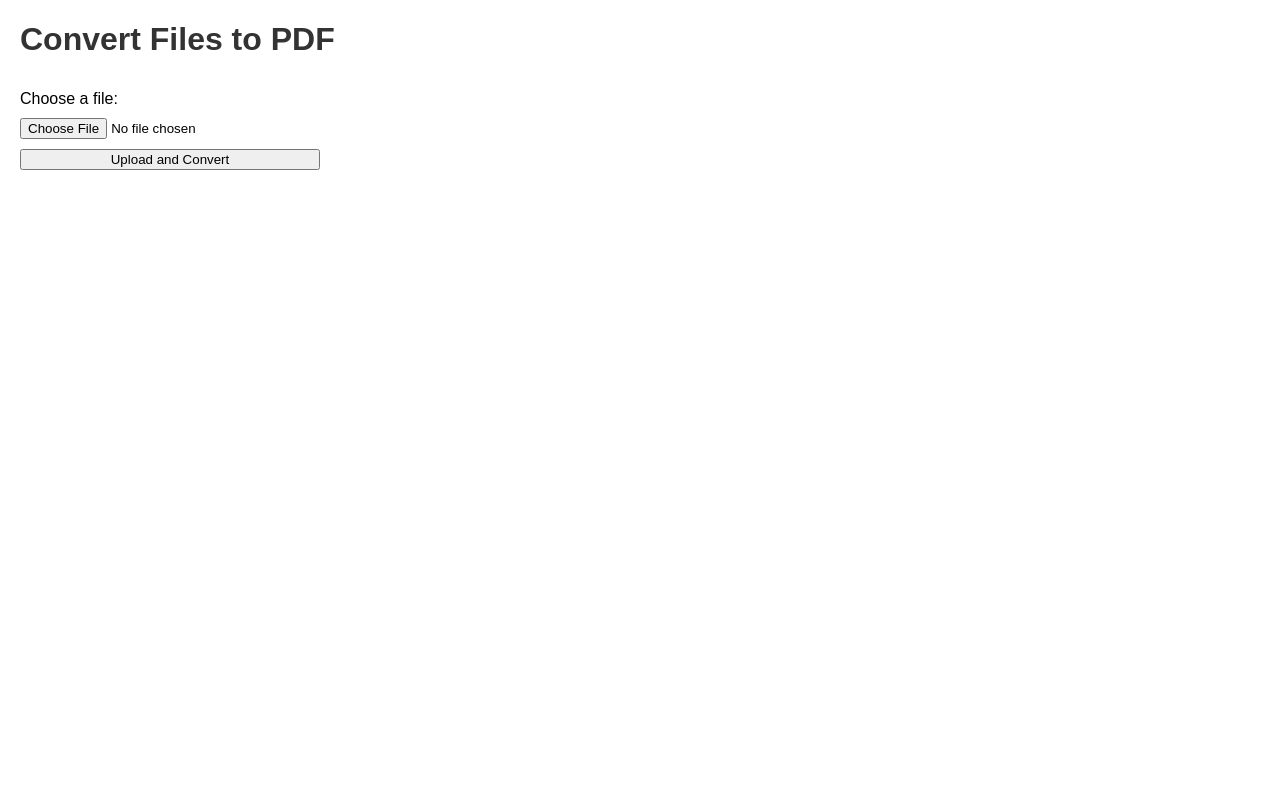
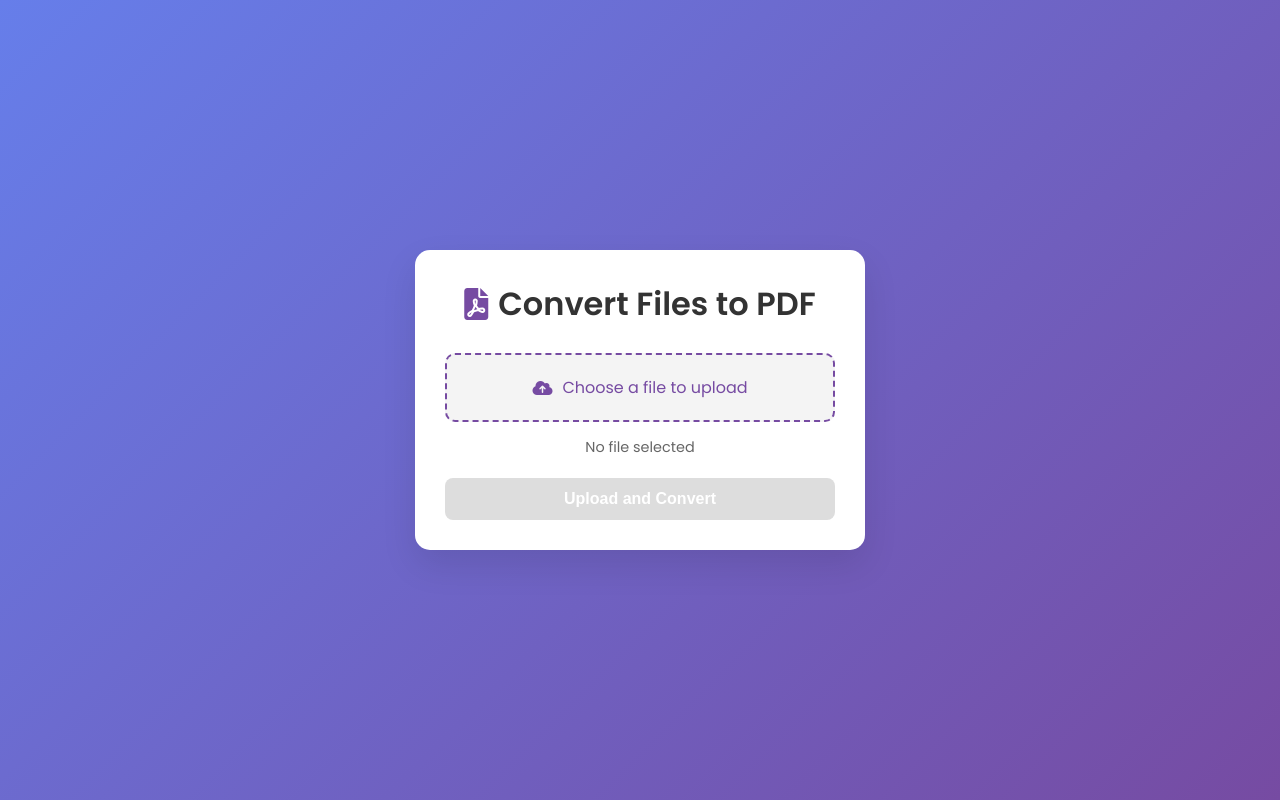
Before and after one commit to jigmetdadul/DocToPdfConverter, a Flask app: page / in a window 1280 px wide. Run offline with Flask 3, Linux system fonts and the light colour scheme.

Commit message:
made some UI enhancements

```diff
--- a/static/styles.css
+++ /dev/null
@@ -1,18 +0,0 @@
-body {
-    font-family: Arial, sans-serif;
-    margin: 20px;
-}
-
-h1 {
-    color: #333;
-}
-
-form {
-    display: flex;
-    flex-direction: column;
-    max-width: 300px;
-}
-
-label, button {
-    margin: 10px 0;
-}
--- a/templates/index.html
+++ b/templates/index.html
@@ -1,17 +1,146 @@
+
 <!DOCTYPE html>
 <html lang="en">
 <head>
     <meta charset="UTF-8">
     <meta name="viewport" content="width=device-width, initial-scale=1.0">
     <title>File to PDF Converter</title>
-    <link rel="stylesheet" href="/static/styles.css">
+    <link href="https://cdnjs.cloudflare.com/ajax/libs/font-awesome/6.0.0-beta3/css/all.min.css" rel="stylesheet">
+    <style>
+        @import url('https://fonts.googleapis.com/css2?family=Poppins:wght@300;400;600&display=swap');
+
+        * {
+            margin: 0;
+            padding: 0;
+            box-sizing: border-box;
+        }
+
+        body {
+            font-family: 'Poppins', sans-serif;
+            background: linear-gradient(135deg, #667eea 0%, #764ba2 100%);
+            min-height: 100vh;
+            display: flex;
+            align-items: center;
+            justify-content: center;
+            padding: 20px;
+        }
+
+        .container {
+            background: white;
+            border-radius: 15px;
+            box-shadow: 0 15px 35px rgba(0,0,0,0.1);
+            width: 100%;
+            max-width: 450px;
+            padding: 30px;
+            text-align: center;
+            transition: transform 0.3s ease;
+        }
+
+        .container:hover {
+            transform: translateY(-10px);
+        }
+
+        h1 {
+            color: #333;
+            margin-bottom: 25px;
+            font-weight: 600;
+            display: flex;
+            align-items: center;
+            justify-content: center;
+            gap: 10px;
+        }
+
+        h1 i {
+            color: #764ba2;
+        }
+
+        .file-input-wrapper {
+            position: relative;
+            margin-bottom: 20px;
+        }
+
+        .file-input {
+            display: none;
+        }
+
+        .file-input-label {
+            background: #f4f4f4;
+            border: 2px dashed #764ba2;
+            color: #764ba2;
+            padding: 20px;
+            border-radius: 10px;
+            cursor: pointer;
+            transition: all 0.3s ease;
+            display: flex;
+            align-items: center;
+            justify-content: center;
+            gap: 10px;
+        }
+
+        .file-input-label:hover {
+            background: #f0e6f4;
+        }
+
+        .file-preview {
+            margin-top: 15px;
+            font-size: 0.9em;
+            color: #666;
+        }
+
+        .submit-btn {
+            background: linear-gradient(135deg, #667eea 0%, #764ba2 100%);
+            color: white;
+            border: none;
+            padding: 12px 20px;
+            border-radius: 8px;
+            font-size: 1em;
+            cursor: pointer;
+            transition: all 0.3s ease;
+            width: 100%;
+            font-weight: 600;
+        }
+
+        .submit-btn:hover {
+            opacity: 0.9;
+            transform: scale(1.02);
+        }
+
+        .submit-btn:disabled {
+            background: #ddd;
+            cursor: not-allowed;
+        }
+    </style>
 </head>
 <body>
-    <h1>Convert Files to PDF</h1>
-    <form action="/upload" method="POST" enctype="multipart/form-data">
-        <label for="file">Choose a file:</label>
-        <input type="file" id="file" name="file" required>
-        <button type="submit">Upload and Convert</button>
-    </form>
+    <div class="container">
+        <h1><i class="fas fa-file-pdf"></i> Convert Files to PDF</h1>
+        <form action="/upload" method="POST" enctype="multipart/form-data">
+            <div class="file-input-wrapper">
+                <input type="file" id="file" name="file" class="file-input" required>
+                <label for="file" class="file-input-label">
+                    <i class="fas fa-cloud-upload-alt"></i>
+                    Choose a file to upload
+                </label>
+                <div class="file-preview" id="filePreview">No file selected</div>
+            </div>
+            <button type="submit" id="submitButton" class="submit-btn" disabled>Upload and Convert</button>
+        </form>
+    </div>
+
+    <script>
+        const fileInput = document.getElementById('file');
+        const filePreview = document.getElementById('filePreview');
+        const submitButton = document.getElementById('submitButton');
+        fileInput.addEventListener('change', () => {
+            const file = fileInput.files[0];
+            if (file) {
+                filePreview.textContent = `Selected file: ${file.name}`;
+                submitButton.disabled = false;
+            } else {
+                filePreview.textContent = 'No file selected';
+                submitButton.disabled = true;
+            }
+        });
+    </script>
 </body>
 </html>
```
Also changed, not shown: 1 other file.
